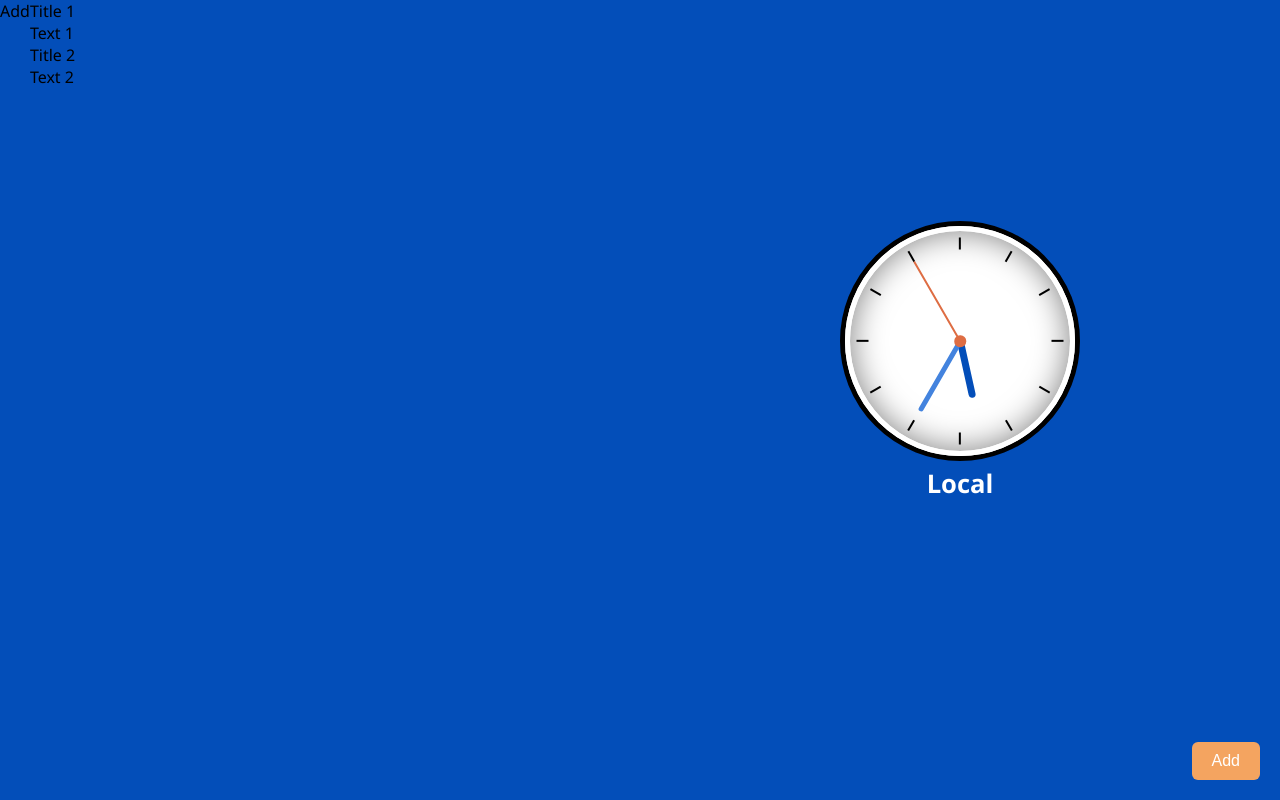
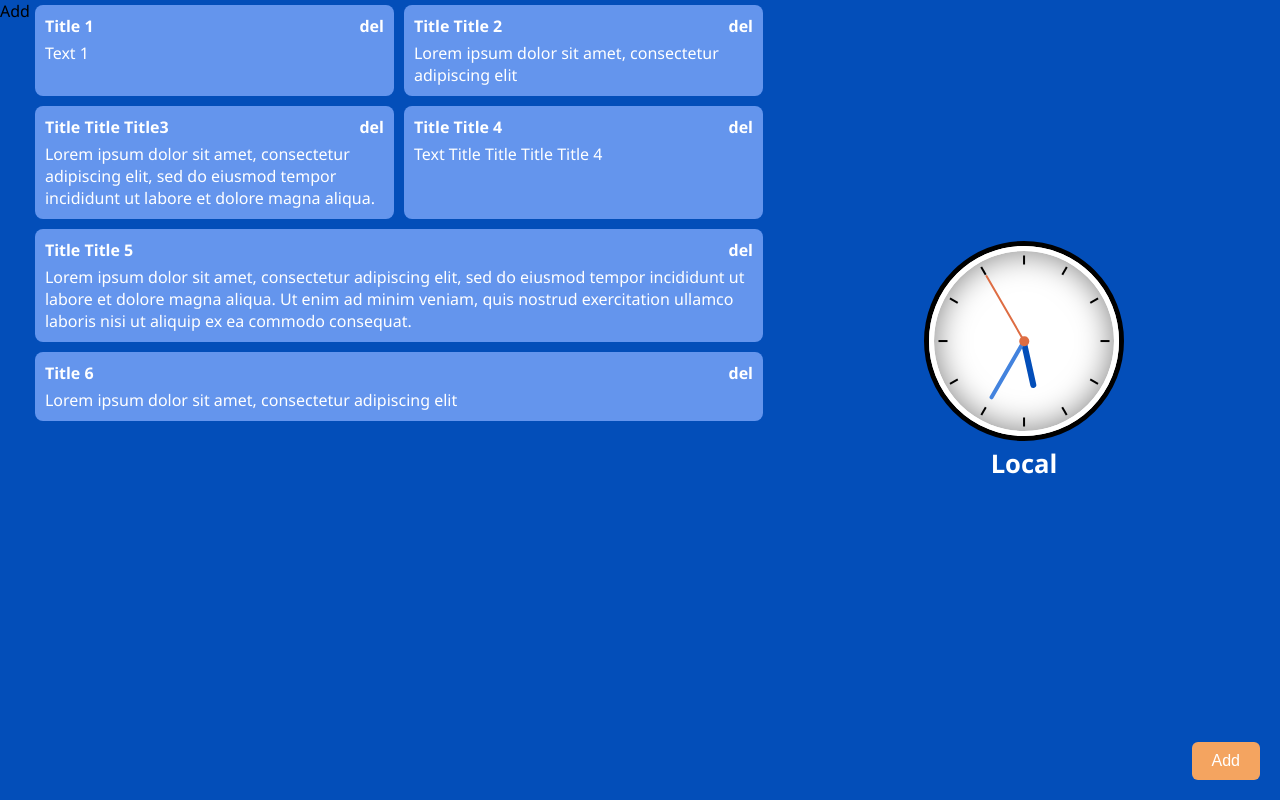
Before and after one commit to askhatxx/organizer-app, a React (Create React App) app: page / in a window 1280 px wide. Built offline with nearby package versions, Linux system fonts and the light colour scheme.

Commit message:
Commit 7

```diff
--- a/src/components/App.js
+++ b/src/components/App.js
@@ -1,6 +1,15 @@
 import React, {Component} from 'react';
 import Notes from './Notes';
 import Clock from './Clock';
+
+const notesTemp = [
+    {title:'Title 1', text:'Text 1'},
+    {title:'Title Title 2', text:'Lorem ipsum dolor sit amet, consectetur adipiscing elit'},
+    {title:'Title Title Title3', text:'Lorem ipsum dolor sit amet, consectetur adipiscing elit, sed do eiusmod tempor incididunt ut labore et dolore magna aliqua.'},
+    {title:'Title Title 4', text:'Text Title Title Title Title 4'},
+    {title:'Title Title 5', text:'Lorem ipsum dolor sit amet, consectetur adipiscing elit, sed do eiusmod tempor incididunt ut labore et dolore magna aliqua. Ut enim ad minim veniam, quis nostrud exercitation ullamco laboris nisi ut aliquip ex ea commodo consequat.'},
+    {title:'Title 6', text:'Lorem ipsum dolor sit amet, consectetur adipiscing elit'}
+];
 
 export default class App extends Component {
     constructor(props) {
@@ -21,34 +30,54 @@ export default class App extends Component {
         const data = localStorage.getItem('clock') ? JSON.parse(localStorage.getItem('clock')) : [initialClock];
 
         this.state = {
+            notes: notesTemp,
             clock: data
         }
     }
 
+    addNote = (note) => {
+        const newNote = [note, ...this.state.notes];
+        this.updateState({notes: newNote});
+    }
+
+    removeNote = (index) => {
+        const newNotes = this.state.notes.filter((_, i) => {
+            return index !== i;
+        });
+        this.updateState({notes: newNotes});
+    }
+
     addClock = (clock) => {
         const newClock = [...this.state.clock, clock];
-        this.updateState(newClock);
+        this.updateState({clock: newClock});
     }
 
     removeClock = (index) => {
         const newClock = this.state.clock.filter((_, i) => {
             return index !== i;
         });
-        this.updateState(newClock);
+        this.updateState({clock: newClock});
     }
 
     updateState(data) {
-        localStorage.setItem('clock', JSON.stringify(data));
-        this.setState({clock: data});
+        for (const key in data) {
+            localStorage.setItem(key, JSON.stringify(data[key]));
+        }
+        this.setState(data);
     }
 
     render() {
-        const {clock} = this.state;
+        const {notes, clock} = this.state;
         console.log(localStorage.getItem('clock'));
+        console.log(this.state);
         return (
             <div className='box'>
                 <div className='box-1'>
-                    <Notes notes={[{title:'Title 1', text:'Text 1'}, {title:'Title 2', text:'Text 2'}]}/>
+                    <Notes
+                        notes={notes}
+                        addNote={this.addNote}
+                        removeNote={this.removeNote}
+                    />
                 </div>
                 <div className='box-2'>
                     <Clock
--- a/src/components/Notes.js
+++ b/src/components/Notes.js
@@ -1,14 +1,75 @@
 import React, {Component} from 'react';
 
 export default class Notes extends Component {
+    state = {
+        formTitle: '',
+        formText: '',
+        showForm: false
+    }
+
+    handleChange = (e) => {
+        this.setState({
+            [e.target.name]: e.target.value
+        })
+    }
+
+    handleSubmit = (e) => {
+        e.preventDefault();
+        this.props.addNote({title: this.state.formTitle, text: this.state.formText});
+        this.setState({
+            formTitle: '',
+            formText: '',
+            showForm: false
+        });
+    }
+
+    renderForm() {
+        return (
+            <div className='box-notes-add'>
+                <form onSubmit={this.handleSubmit}>
+                    <input
+                        name='formTitle'
+                        type='text'
+                        placeholder='Title'
+                        value={this.state.formTitle}
+                        onChange={this.handleChange}
+                    />
+                    <textarea
+                        name='formText'
+                        placeholder='Text'
+                        value={this.state.formText}
+                        onChange={this.handleChange}
+                    />
+                    <button
+                        type='submit'
+                    >
+                        Send
+                    </button>
+                </form>
+            </div>
+        )
+    }
+
+    renderNoteTitleOptions(index) {
+        return <span onClick={() => this.props.removeNote(index)}>del</span>
+    }
+
     renderNotes(notes) {
         const notesList = notes.map((item, index) => {
             const {title, text} = item;
+            const options = this.renderNoteTitleOptions(index);
+            let clazz = 'note';
+
+            if (title.length > 200 || text.length > 200) {
+                clazz += ' long';
+            }
 
             return (
-                <div key={index}>
-                    <div>{title}</div>
-                    <div>{text}</div>
+                <div key={index} className={clazz}>
+                    <div className='note-inner'>
+                        <div className='note-title'>{title} {options}</div>
+                        <div className='note-text'>{text}</div>
+                    </div>
                 </div>
             )
         });
@@ -16,12 +77,20 @@ export default class Notes extends Component {
         return notesList;
     }
 
+    toggleForm = () => {
+        this.setState({
+            showForm: !this.state.showForm
+        })
+    }
+
     render() {
         const notes = this.renderNotes(this.props.notes);
+        const form = this.state.showForm ? this.renderForm() : null;
         return (
             <div className='box-notes'>
-                <div className='box-notes-options'>Add</div>
+                <div className='box-notes-options'><span onClick={this.toggleForm}>Add</span></div>
                 <div className='box-notes-list'>{notes}</div>
+                {form}
             </div>
         )
     }
--- a/src/index.css
+++ b/src/index.css
@@ -16,10 +16,10 @@ body {
     min-height: 100vh;
 }
 .box-1 {
-    flex: 0 0 50%;
+    flex: 0 0 60%;
 }
 .box-2 {
-    flex: 0 0 50%;
+    flex: 0 0 40%;
 }
 
 .box-clock {
@@ -40,8 +40,8 @@ body {
     position: relative;
 }
 .circle {
-    width: 240px;
-    height: 240px;
+    width: 200px;
+    height: 200px;
     background-color: #fff;
     border-radius: 50%;
     position: relative;
@@ -104,8 +104,8 @@ body {
     transform: translate(-50%, -50%) rotate(var(--deg));
     width: 1%;
     height: 90%;
-    border-top: .75rem solid #000;
-    border-bottom: .75rem solid #000;
+    border-top: .60rem solid #000;
+    border-bottom: .60rem solid #000;
     z-index: 1;
 }
 .indicator.indicator1 { --deg: 0deg; }
@@ -189,7 +189,38 @@ body {
 
 .box-notes {
     display: flex;
+    height: 100%;
+    position: relative;
 }
 .box-notes-list {
     flex-grow: 1;
+    display: flex;
+    flex-wrap: wrap;
+    align-content: flex-start;
 }
+.note {
+    color: #fff;
+    flex: 1 0 50%;
+    padding: 5px;
+}
+.note.long {
+    flex: 1 0 100%;
+}
+.note-inner {
+    height: 100%;
+    background: cornflowerblue;
+    padding: 10px;
+    border-radius: 8px;
+}
+.note-title {
+    font-weight: bold;
+    margin-bottom: 5px;
+    display: flex;
+    justify-content: space-between;
+}
+.box-notes-add {
+    position: absolute;
+    left: 50%;
+    bottom: 10px;
+    transform: translateX(-50%);
+}
```
